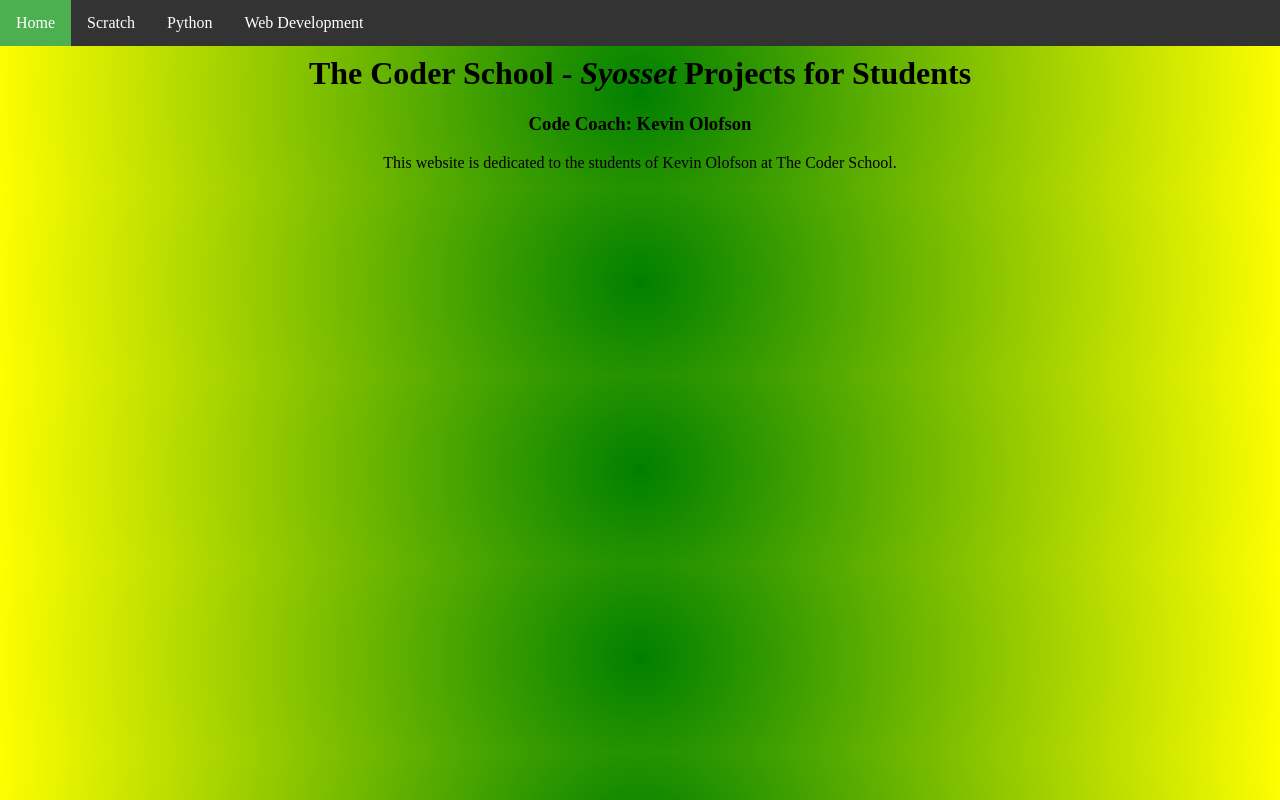
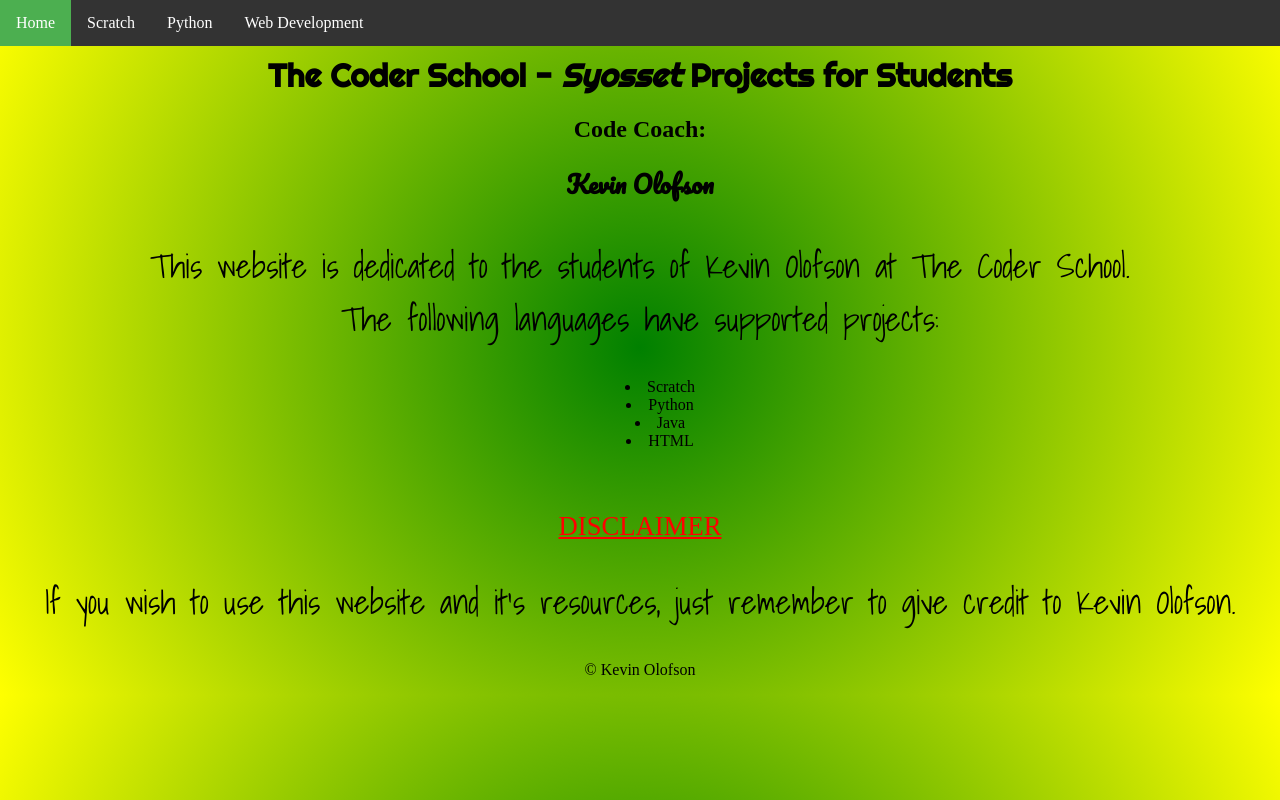
Before and after one commit to TCSSCodeCoachKevin/TCSSCodeCoachKevin.github.io, a PHP site: page / in a window 1280 px wide. Run offline with PHP 8.4, Linux system fonts and the light colour scheme.

Commit message:
home_page
home page complete

```diff
--- /dev/null
+++ b/css/navbar.css
@@ -0,0 +1,31 @@
+#nav {
+  list-style-type: none;
+  margin: 0;
+  padding: 0;
+  overflow: hidden;
+  background-color: #333;
+  position: fixed;
+  top: 0;
+  left: 0;
+  width: 100%;
+}
+
+.nav_items {
+  float: left;
+}
+
+.nav_items a {
+  display: block;
+  color: white;
+  text-align: center;
+  padding: 14px 16px;
+  text-decoration: none;
+}
+
+.nav_items a:hover:not(.active) {
+  background-color: #111;
+}
+
+.active {
+  background-color: #4CAF50;
+}
--- a/css/style.css
+++ b/css/style.css
@@ -4,36 +4,24 @@
 
 h1 {
 	margin-top: 55px;
+	font-family: 'Righteous', cursive;
 }
 
-ul {
-  list-style-type: none;
-  margin: 0;
-  padding: 0;
-  overflow: hidden;
-  background-color: #333;
-  position: fixed;
-  top: 0;
-  left: 0;
-  width: 100%;
+#pg_info {
+	font-family: 'Shadows Into Light', cursive;
+	font-size: 25pt;
 }
 
-li {
-  float: left;
+#author {
+	font-family: 'Pacifico', cursive;
 }
 
-li a {
-  display: block;
-  color: white;
-  text-align: center;
-  padding: 14px 16px;
-  text-decoration: none;
+#disclaimer {
+	color: red;
+	font-size: 20pt;
+	text-decoration: underline;
 }
 
-li a:hover:not(.active) {
-  background-color: #111;
+#languages {
+	list-style-position: inside;
 }
-
-.active {
-  background-color: #4CAF50;
-}
--- a/index.html
+++ b/index.html
@@ -1,19 +1,35 @@
 <!DOCTYPE html>
 <html>
 	<head>
-	<link href="css/style.css" rel="stylesheet" type="text/css">
+		<link href="css/style.css" rel="stylesheet" type="text/css">
+		<link href="css/navbar.css" rel="stylesheet" type="text/css">
+		<link href="https://fonts.googleapis.com/css?family=Pacifico|Righteous|Shadows+Into+Light&display=swap" rel="stylesheet">
 	</head>
 	<body>
-		<ul>
-			<li><a class="active" href="index.html">Home</a></li>
-			<li><a href="">Scratch</a></li>
-			<li><a href="">Python</a></li>
-			<li><a href="">Web Development</a></li>
+		<ul id="nav">
+			<li class="nav_items"><a class="active" href="index.html">Home</a></li>
+			<li class="nav_items"><a href="">Scratch</a></li>
+			<li class="nav_items"><a href="">Python</a></li>
+			<li class="nav_items"><a href="">Web Development</a></li>
 		</ul>
 		<div  id="page" align="center">
 			<h1>The Coder School - <i>Syosset</i> Projects for Students</h1>
-			<h3><strong>Code Coach:</strong> Kevin Olofson</h3>
-			<p>This website is dedicated to the students of Kevin Olofson at The Coder School.</p>
+			<h2><strong>Code Coach:</strong> <h2 id="author">Kevin Olofson</h2></h2>
+			<p id="pg_info">This website is dedicated to the students of Kevin Olofson at The Coder School.
+			<br>The following languages have supported projects:
+			</p>
+			<ul id="languages">
+				<li>Scratch</li>
+				<li>Python</li>
+				<li>Java</li>
+				<li>HTML</li>
+			</ul>
+			<br>
+			<p id="disclaimer">DISCLAIMER</p>
+			<p id="pg_info">
+			If you wish to use this website and it's resources, just remember to give credit to Kevin Olofson.
+			</p>
+			<p>&copy; Kevin Olofson</p>
 		</div>
 	</body>
 </html>
```
